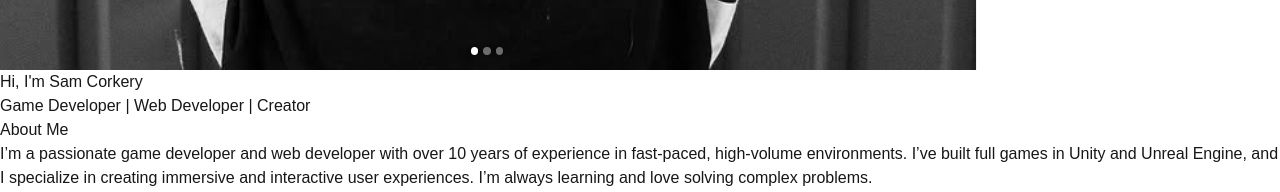
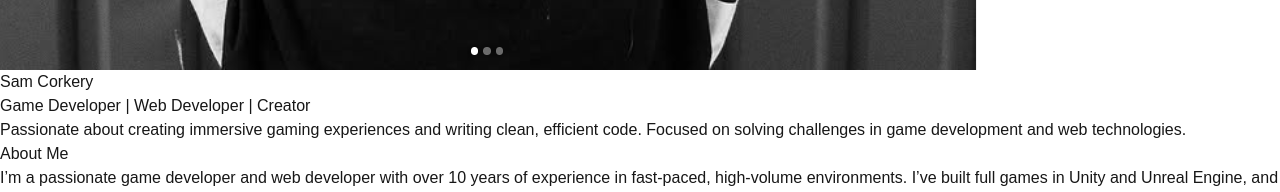
Before and after one commit to SamCorkery37/SamCorkeryWebsitePortfolio, a Next.js app: page / in a window 1280 px wide. Shown: the part 1293-1485 px from the top of the page. Built offline with nearby package versions, Linux system fonts and the light colour scheme.

Commit message:
updated profile sections css

```diff
--- a/src/components/Hero.tsx
+++ b/src/components/Hero.tsx
@@ -2,21 +2,33 @@ export default function Hero() {
     return (
         <section
             id="hero"
-            className="flex flex-col items-center justify-center min-h-screen bg-gray-900 text-white"
+            className="flex items-center justify-center min-h-[70vh] bg-gray-900 text-white px-8"
         >
+            {/* Container for content */}
+            <div className="flex flex-col md:flex-row items-center md:items-start space-y-6 md:space-y-0 md:space-x-8">
                 {/* Profile Picture */}
+                <div className="flex-shrink-0">
                     <div className="relative">
+                        {/* Border Wrapper */}
+                        <div className="absolute inset-0 rounded-full border-4 border-[#e793a7]"></div>
+                        {/* Profile Picture */}
                         <img
                             src="/me.png"
                             alt="Sam Corkery"
-                    className="w-48 h-48 rounded-full border-4 border-[#e793a7] object-cover"
+                            className="w-44 h-44 rounded-full object-cover"
                         />
                     </div>
-            {/* Add additional content */}
-            <h1 className="text-4xl font-bold mt-6">Hi, I'm Sam Corkery</h1>
-            <p className="text-lg mt-4 text-gray-300">
-                Game Developer | Web Developer | Creator
+                </div>
+
+                {/* Text Description */}
+                <div>
+                    <h1 className="text-5xl font-bold text-[#e793a7]">Sam Corkery</h1>
+                    <p className="text-2xl text-gray-300 mt-3">Game Developer | Web Developer | Creator</p>
+                    <p className="text-lg text-gray-400 mt-4 max-w-lg">
+                        Passionate about creating immersive gaming experiences and writing clean, efficient code. Focused on solving challenges in game development and web technologies.
                     </p>
+                </div>
+            </div>
         </section>
     );
 }
```
Lines whose indentation alone changed are shown as unchanged.
